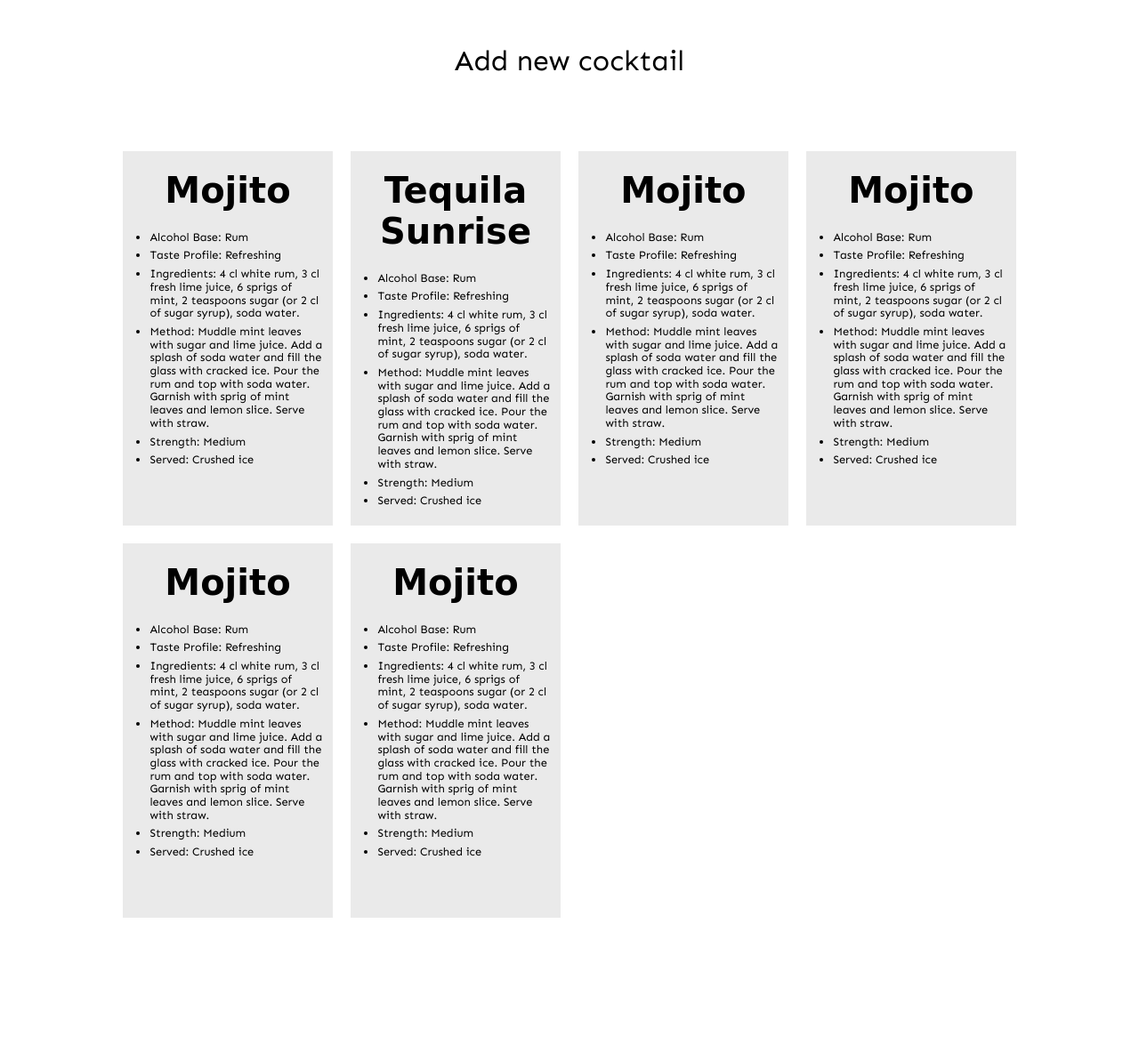
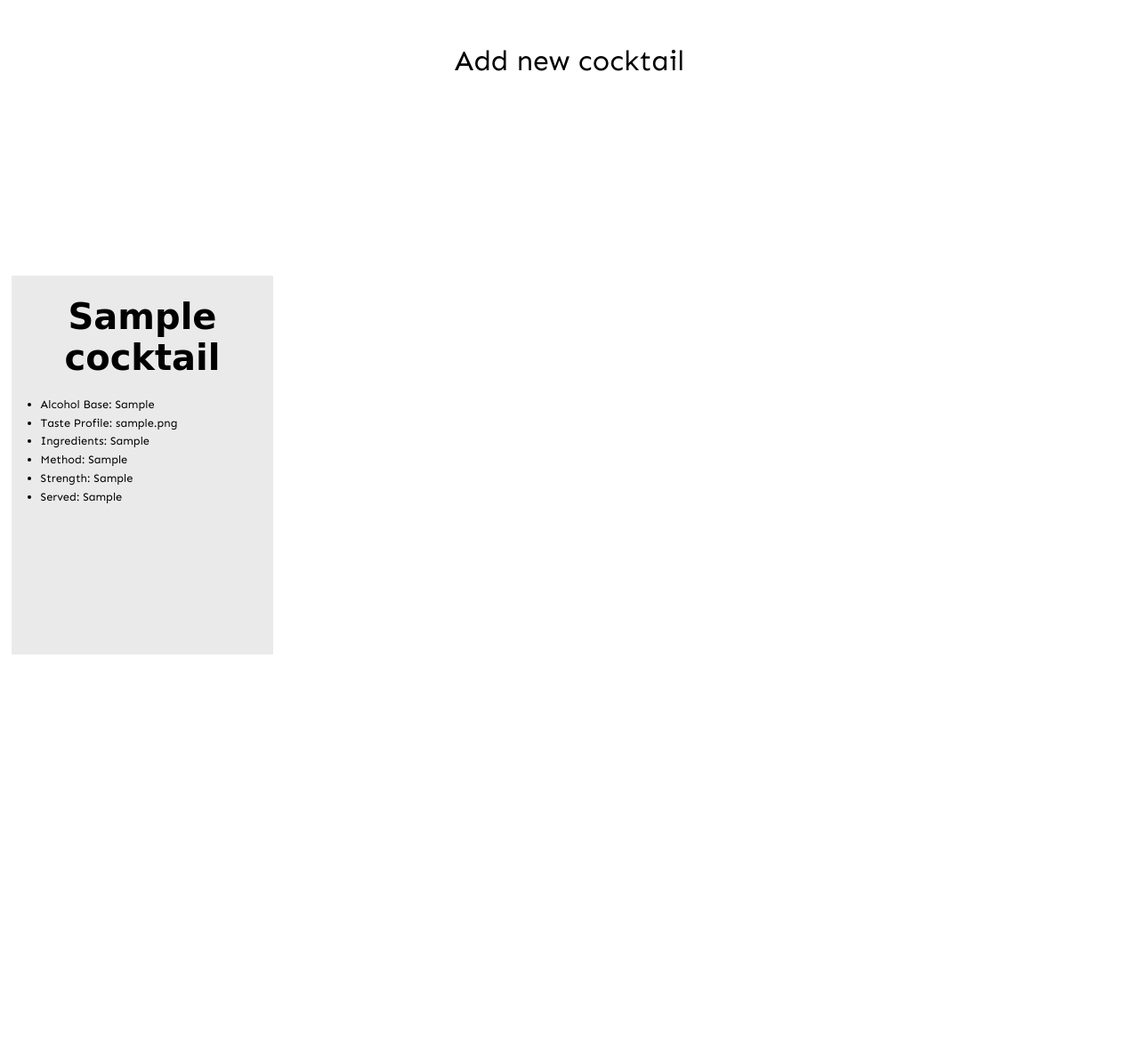
Before and after one commit to Hannahrey/collectors-task, a PHP site: page / in a window 1280 px wide. Shown: the part 148-1340 px from the top of the page at 89% size. After the commit the page ends 884 px from the top, so only its background shows below. Run offline with PHP 8.4, Linux system fonts and the light colour scheme; tables that the repository leaves empty or names only in its code hold one stand-in row (values such as "Sample post"); some libraries are stand-ins or nearby versions; some web fonts are replaced.

Commit message:
adding foreach to echo db results to front end

```diff
--- a/index.php
+++ b/index.php
@@ -16,76 +16,12 @@
 
 		<div class="container_main">
 			<div class="container_link">
+                <!-- Link goes to the "add cocktail" page -->
 			<a href="./add_item.php">Add new cocktail</a>
 			</div>
 
 			<div class="cocktails_box">
-				<div class="box1">
-					<h2>Mojito</h2>
-					<ul>
-						<li>Alcohol Base: Rum </li>
-						<li>Taste Profile: Refreshing</li>
-						<li>Ingredients: 4 cl white rum, 3 cl fresh lime juice, 6 sprigs of mint, 2 teaspoons sugar (or 2 cl of sugar syrup), soda water.</li>
-						<li>Method: Muddle mint leaves with sugar and lime juice. Add a splash of soda water and fill the glass with cracked ice. Pour the rum and top with soda water. Garnish with sprig of mint leaves and lemon slice. Serve with straw. </li>
-						<li>Strength: Medium</li>
-						<li>Served: Crushed ice</li>
-					</ul>
-				</div>
-				<div class="box1">
-					<h2>Tequila Sunrise</h2>
-					<ul>
-						<li>Alcohol Base: Rum </li>
-						<li>Taste Profile: Refreshing</li>
-						<li>Ingredients: 4 cl white rum, 3 cl fresh lime juice, 6 sprigs of mint, 2 teaspoons sugar (or 2 cl of sugar syrup), soda water.</li>
-						<li>Method: Muddle mint leaves with sugar and lime juice. Add a splash of soda water and fill the glass with cracked ice. Pour the rum and top with soda water. Garnish with sprig of mint leaves and lemon slice. Serve with straw. </li>
-						<li>Strength: Medium</li>
-						<li>Served: Crushed ice</li>
-					</ul>
-				</div>
-				<div class="box1">
-					<h2>Mojito</h2>
-					<ul>
-						<li>Alcohol Base: Rum </li>
-						<li>Taste Profile: Refreshing</li>
-						<li>Ingredients: 4 cl white rum, 3 cl fresh lime juice, 6 sprigs of mint, 2 teaspoons sugar (or 2 cl of sugar syrup), soda water.</li>
-						<li>Method: Muddle mint leaves with sugar and lime juice. Add a splash of soda water and fill the glass with cracked ice. Pour the rum and top with soda water. Garnish with sprig of mint leaves and lemon slice. Serve with straw. </li>
-						<li>Strength: Medium</li>
-						<li>Served: Crushed ice</li>
-					</ul>
-				</div>
-				<div class="box1">
-					<h2>Mojito</h2>
-					<ul>
-						<li>Alcohol Base: Rum </li>
-						<li>Taste Profile: Refreshing</li>
-						<li>Ingredients: 4 cl white rum, 3 cl fresh lime juice, 6 sprigs of mint, 2 teaspoons sugar (or 2 cl of sugar syrup), soda water.</li>
-						<li>Method: Muddle mint leaves with sugar and lime juice. Add a splash of soda water and fill the glass with cracked ice. Pour the rum and top with soda water. Garnish with sprig of mint leaves and lemon slice. Serve with straw. </li>
-						<li>Strength: Medium</li>
-						<li>Served: Crushed ice</li>
-					</ul>
-				</div>
-				<div class="box1">
-					<h2>Mojito</h2>
-					<ul>
-						<li>Alcohol Base: Rum </li>
-						<li>Taste Profile: Refreshing</li>
-						<li>Ingredients: 4 cl white rum, 3 cl fresh lime juice, 6 sprigs of mint, 2 teaspoons sugar (or 2 cl of sugar syrup), soda water.</li>
-						<li>Method: Muddle mint leaves with sugar and lime juice. Add a splash of soda water and fill the glass with cracked ice. Pour the rum and top with soda water. Garnish with sprig of mint leaves and lemon slice. Serve with straw. </li>
-						<li>Strength: Medium</li>
-						<li>Served: Crushed ice</li>
-					</ul>
-				</div>
-				<div class="box1">
-					<h2>Mojito</h2>
-					<ul>
-						<li>Alcohol Base: Rum </li>
-						<li>Taste Profile: Refreshing</li>
-						<li>Ingredients: 4 cl white rum, 3 cl fresh lime juice, 6 sprigs of mint, 2 teaspoons sugar (or 2 cl of sugar syrup), soda water.</li>
-						<li>Method: Muddle mint leaves with sugar and lime juice. Add a splash of soda water and fill the glass with cracked ice. Pour the rum and top with soda water. Garnish with sprig of mint leaves and lemon slice. Serve with straw. </li>
-						<li>Strength: Medium</li>
-						<li>Served: Crushed ice</li>
-					</ul>
-				</div>
+
 
 
 			</div>
@@ -99,11 +35,27 @@
 </html>
 
 <?php
+
+// Accessing DB from PHP
 $db = new PDO('mysql:host=db; dbname=cocktails', 'root', 'password');
 $db->setAttribute(PDO::ATTR_DEFAULT_FETCH_MODE, PDO::FETCH_ASSOC);
 $query=$db->prepare("SELECT* FROM `cocktails`;");
 $query->execute();
 $result = $query->fetchAll();
 
+//echoing results of db to website
+foreach ($result as $cocktail) {
+    echo '<div class="box1">';
+    echo '<h2>' . $cocktail['name'] . '</h2>';
+    echo '<ul><li> Alcohol Base: ' . $cocktail['alcohol_base'] . '</li>';
+    echo '<li> Taste Profile: ' . $cocktail['taste_profile'] . '</li>';
+    echo '<li> Ingredients: ' . $cocktail['ingredients'] . '</li>';
+    echo '<li> Method: ' . $cocktail['method'] . '</li>';
+    echo '<li> Strength: ' . $cocktail['strength'] . '</li>';
+    echo '<li> Served: ' . $cocktail['served'] . '</li></ul>';
+    echo '</div>';
+}
+
+
 
 ?>
```
